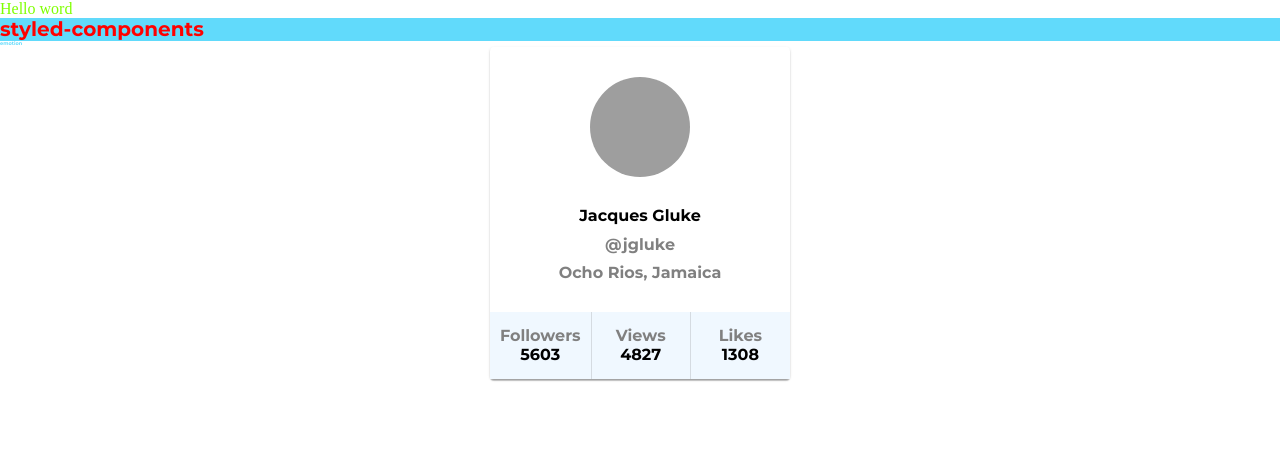
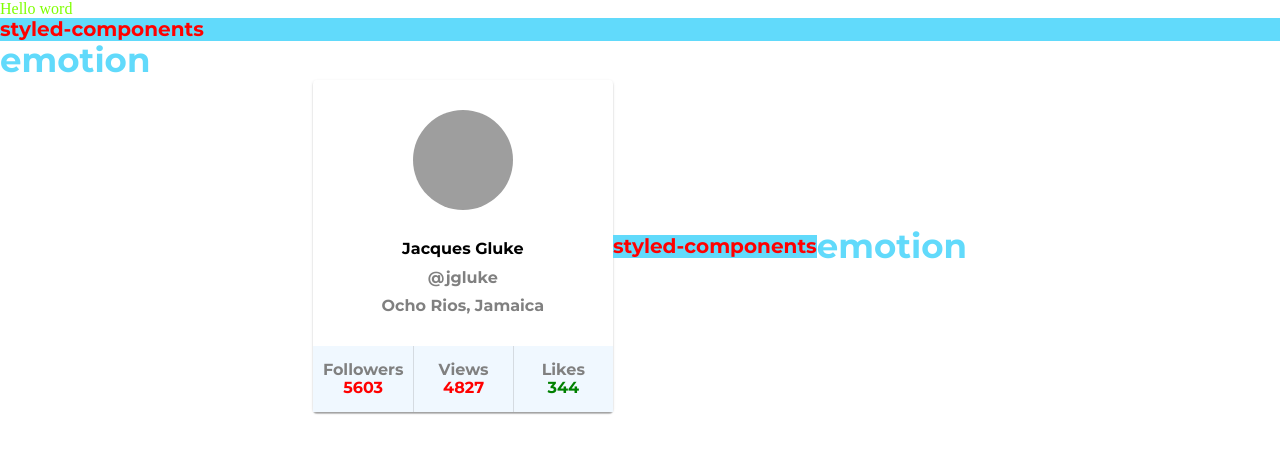
Before and after one commit to YriiHvozdetskiy/react-ts_module-1, a React (Create React App) app: page / in a window 1280 px wide. Shown: the top 452 px of the page. Built offline with nearby package versions, Linux system fonts and the light colour scheme; grey boxes are pictures that could not be loaded; the HTML template or start-up script is replaced by a standard one.

Commit message:
removed the errors

```diff
--- a/src/App.tsx
+++ b/src/App.tsx
@@ -5,7 +5,6 @@
 import user from './data.json'
 
 export const App = () => {
-   console.log('user',user)
    return (
       <div className="App">
          <PageTitle title={'Hello word'}/>
--- a/src/components/Container/Container.tsx
+++ b/src/components/Container/Container.tsx
@@ -1,4 +1,4 @@
-import {MainContainer, Title} from './Container.styled';
+import {MainContainer} from './Container.styled';
 import React, {FC} from 'react';
 
 interface IProp {
--- a/src/components/PageTitle/PageTitle.tsx
+++ b/src/components/PageTitle/PageTitle.tsx
@@ -4,7 +4,7 @@
 import  {Text} from './Text.styled';
 
 interface IPageTitle {
-   title: string;
+   title?: string;
 }
 
 export const PageTitle = ({title}: IPageTitle) => {
@@ -13,7 +13,7 @@
          <h1 className={styles.title}>{title}</h1>
 
          <Title id={'4'} size={40}>styled-components</Title>
-         <Text id={'5'}>emotion</Text>
+         <Text id={'34'}>emotion</Text>
       </>
    );
 };
--- a/src/components/Profile/Profile.styled.tsx
+++ b/src/components/Profile/Profile.styled.tsx
@@ -38,7 +38,6 @@
   width: 100%;
   background: aliceblue;
 `;
-
 export const InfoWrapper = styled.div`
   padding: 15px 10px;
   flex-basis: 33.33%;
@@ -48,12 +47,15 @@
     border-right: solid 1px rgba(105, 105, 105, 0.2);
   }
 `;
-
 export const Text = styled.p`
   color: gray;
 `;
 
-export const BoldText = styled.p`
-  color: black;
+type TBoldText = {
+   value?: number
+}
+
+export const BoldText = styled.p<TBoldText>`
+  color: ${props => props.value && props.value > 2000 ? 'red' : 'green'};
   font-weight: 700;
 `;
--- a/src/components/Profile/Profile.tsx
+++ b/src/components/Profile/Profile.tsx
@@ -9,9 +9,10 @@
    InfoWrapper, Text, BoldText,
 } from './Profile.styled';
 import React, {FC} from 'react';
+import {PageTitle} from '../PageTitle/PageTitle';
 
 interface IProps {
-   user: {
+   user:{
       username: string;
       tag: string;
       location: string;
@@ -21,10 +22,10 @@
          views: number
          likes: number
       };
-   };
+   }
 }
 
-export const Profile: FC<IProps> = (props) => {
+export const Profile:FC<IProps> = (props) => {
    const {username: name, tag, location, avatar, stats} = props.user;
    const URL = 'https://github.com/goitacademy/react-homework/tree/master/homework-01/social-profile'
    return (
@@ -39,18 +40,19 @@
             <StatsInfo>
                <InfoWrapper>
                   <Text>Followers</Text>
-                  <BoldText>{stats?.followers}</BoldText>
+                  <BoldText value={stats?.followers}>  {stats?.followers}</BoldText>
                </InfoWrapper>
                <InfoWrapper>
                   <Text>Views</Text>
-                  <BoldText>{stats?.views}</BoldText>
+                  <BoldText value={stats?.views}>{stats?.views}</BoldText>
                </InfoWrapper>
                <InfoWrapper>
                   <Text>Likes</Text>
-                  <BoldText>{stats.likes}</BoldText>
+                  <BoldText value={stats?.likes}>{stats?.likes}</BoldText>
                </InfoWrapper>
             </StatsInfo>
          </ProfileContainer>
+         <PageTitle/>
       </>
    );
 };
--- a/src/data.json
+++ b/src/data.json
@@ -6,6 +6,6 @@
   "stats": {
     "followers": 5603,
     "views": 4827,
-    "likes": 1308
+    "likes": 344
   }
 }
```
